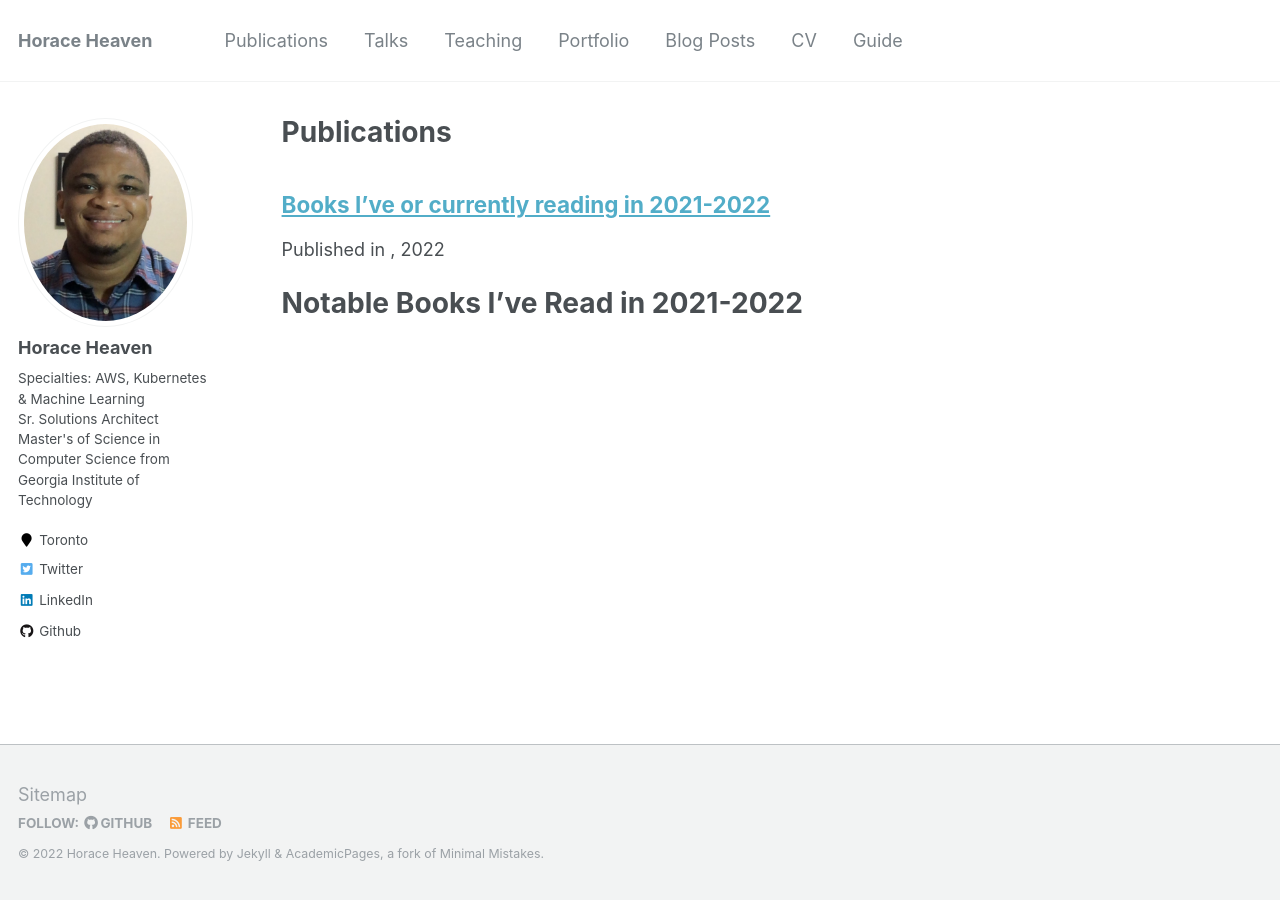
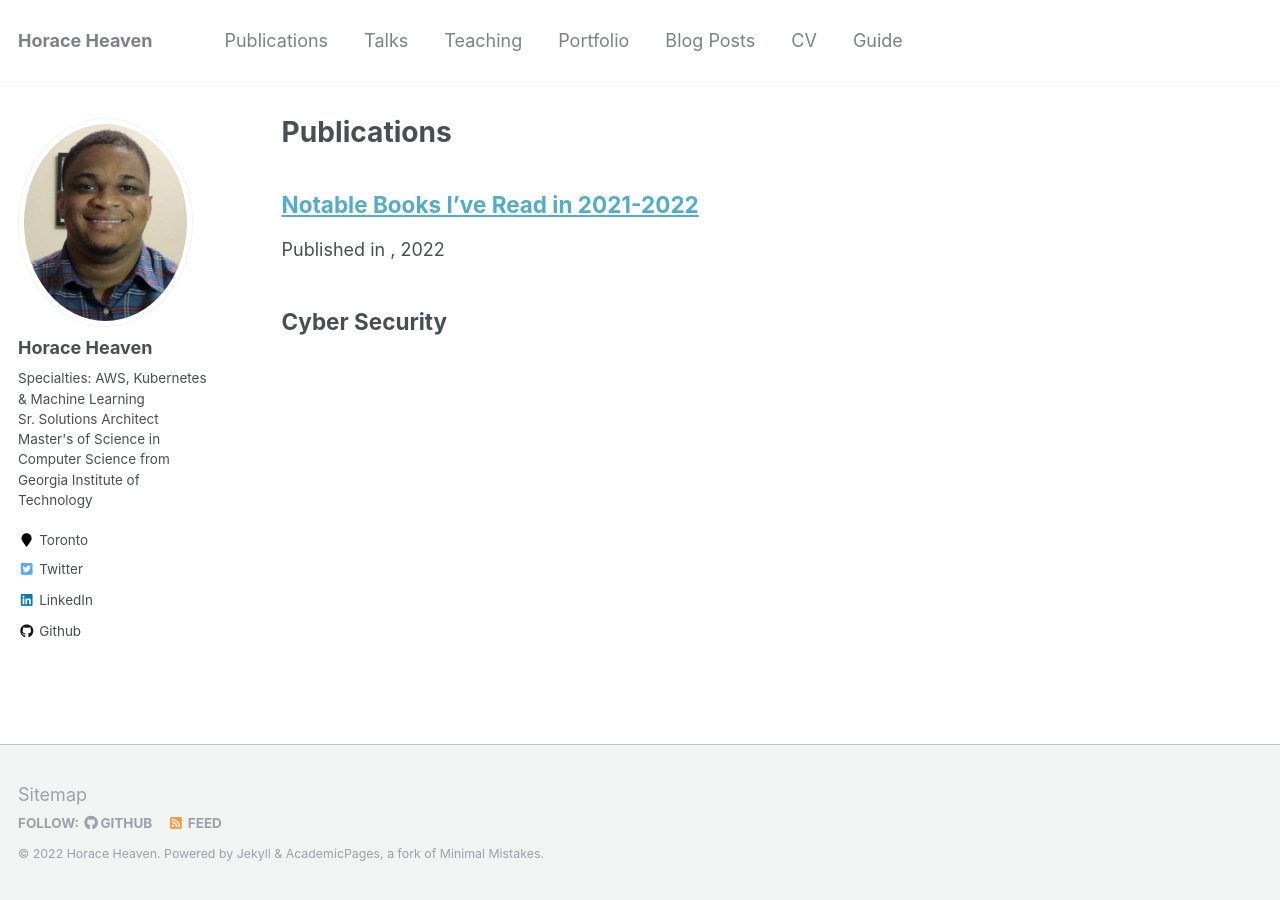
Before and after one commit to horaceheaven/horaceheaven.github.io, a Jekyll site: the page built from _pages/publications.md, in a window 1280 px wide. Built offline with Jekyll 4.4.1, drawn with Linux system fonts in a browser that asks for light colours.

Commit message:
update post

```diff
--- a/_publications/2022-books-read.md
+++ b/_publications/2022-books-read.md
@@ -1,11 +1,9 @@
 ---
-title: "Books I've or currently reading in 2021-2022"
+title: "Notable Books I've Read in 2021-2022"
 collection: publications
 type: "Publications"
 permalink: /publications/2022-books-read
 ---
-
-# Notable Books I've Read in 2021-2022
 
 ## Cyber Security
 
```
